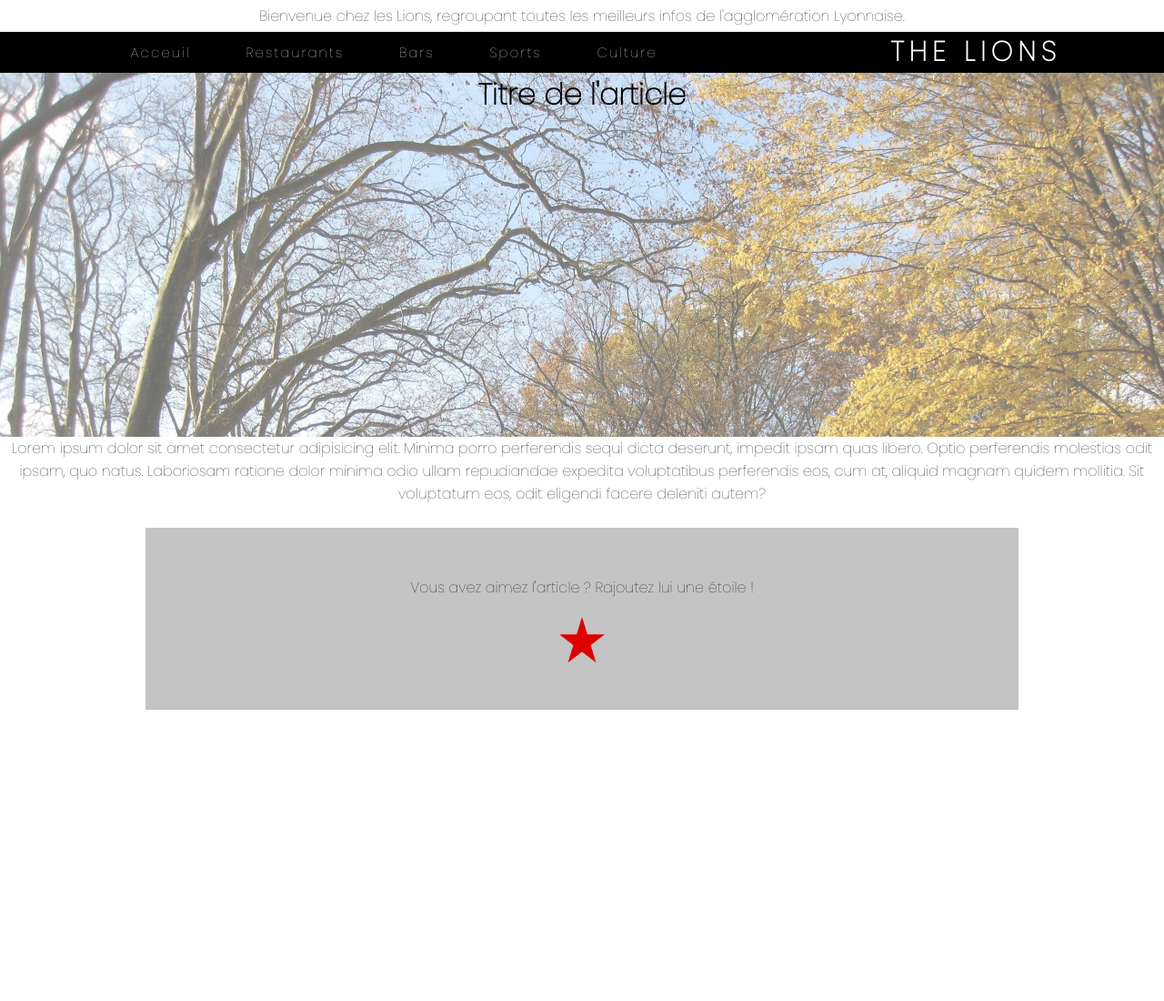
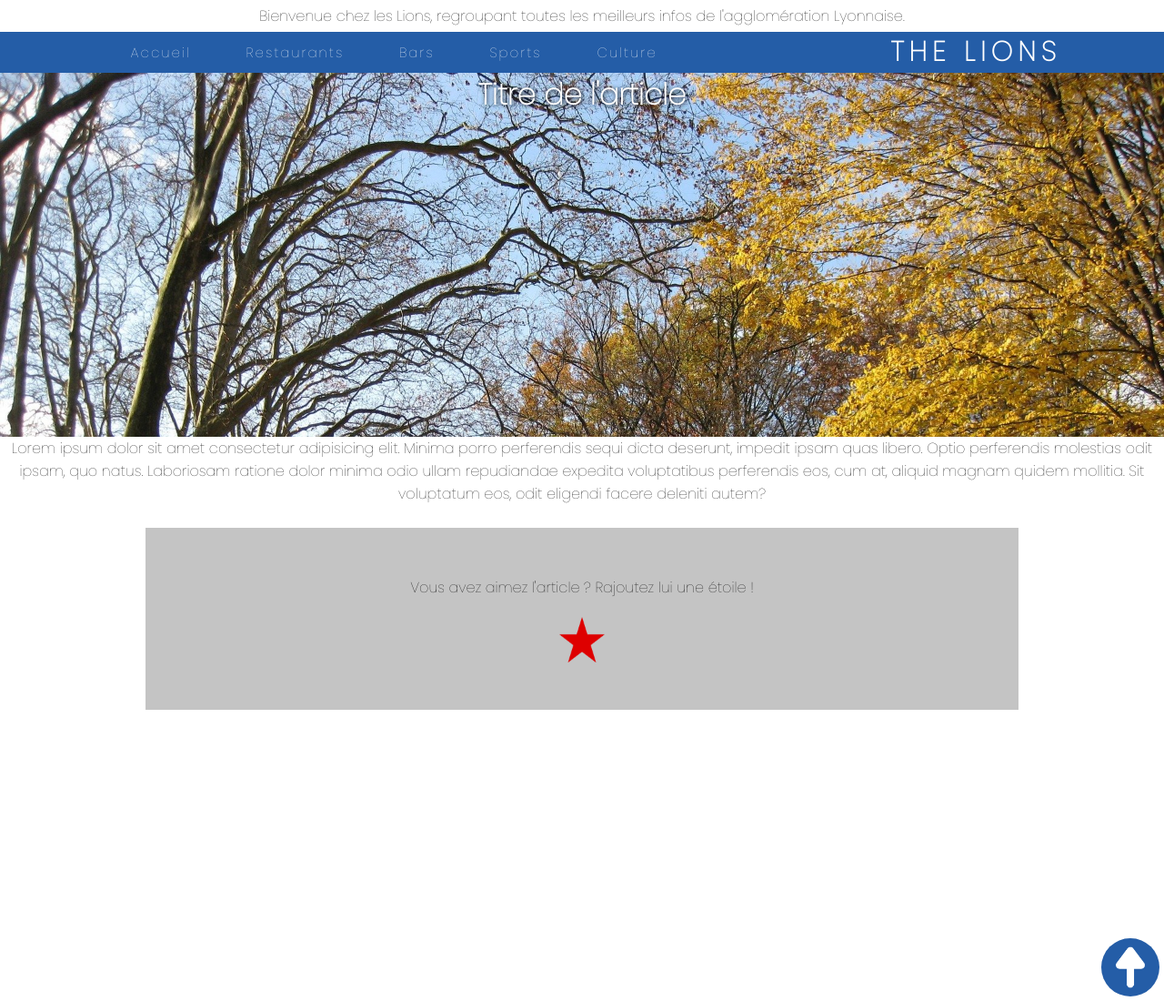
Before and after one commit to ValentinGaudin/Les-Lions, a PHP site: page /main/Article/article_default.php in a window 1280 px wide. Shown: the whole page at 91% size. Run offline with PHP 8.4, Linux system fonts and the light colour scheme.

Commit message:
Adding colors on nav, adding up-button on the different  pages, changing fonts

```diff
--- a/main/Article/article_default.php
+++ b/main/Article/article_default.php
@@ -44,4 +44,5 @@
     </div>
 
 </div>
+<section class="div-bouton-up"><div class="bouton-up"><a href="#top"><img id="bouton" src="/images/fleche-bouton-up.png" alt="up button"></a></div></section>
 </body>
--- a/main/Article/main_page_article.php
+++ b/main/Article/main_page_article.php
@@ -21,7 +21,7 @@
 
 <body>
 
-<h1 class="titrePrincipal">Restaurants à Lyon</h1>
+<h1>Restaurants à Lyon</h1>
 
 <section class="sectionArticles">
 
@@ -54,6 +54,6 @@
     </article>
 
 </section>
-<section class="div-bouton-up"><div class="bouton-up"><a href="#top"><img id="bouton" src="Images/fleche-bouton-up.png"></a></div></section>
+<section class="div-bouton-up"><div class="bouton-up"><a href="#top"><img id="bouton" src="/images/fleche-bouton-up.png" alt="up button"></a></div></section>
 </body>
 </html>
--- a/main/header.php
+++ b/main/header.php
@@ -29,7 +29,7 @@
             </div>
             <ul class="nav-links">
                 <li>
-                    <a href="/public/index.php">Acceuil</a>
+                    <a href="/public/index.php">Accueil</a>
                 </li>
                 <li>
                     <a href="/main/Article/main_page_article.php">Restaurants</a>
--- a/public/header.css
+++ b/public/header.css
@@ -8,7 +8,7 @@ nav{
     justify-content: space-around;
     align-items: center;
     flex-direction: row-reverse;
-    background-color: black;
+    background-color:#245DA7;
     color: white;
     font-family: 'Poppins', sans-serif;
 }
@@ -58,7 +58,6 @@ nav{
 
 @media screen and (max-width: 768px) {
     body {
-        background-color: lightblue;
         overflow-x: hidden;
     }
     .nav-links{
@@ -67,8 +66,8 @@ nav{
         left: 0px;
         top: 75px;
         height: 400px;
-        background-color: white;
-        color: black;
+        background-color: #245DA7;
+        color: white;
         display: flex;
         flex-direction: column;
         align-items: center;
@@ -80,10 +79,10 @@ nav{
     }
     .nav-links li{
         opacity: 100;
-        color: black;
+        color: white;
     }
     .nav-links a{
-        color: black;
+        color: white;
     }
     .burger {
         display: block;
--- a/public/index.php
+++ b/public/index.php
@@ -25,7 +25,7 @@
 
         <!-- Article dans l'index -->
 
-        <h1 class="mainTitle" > Derniers ajout des Lions.</h1>
+        <h1 class="mainTitle" > Derniers ajouts des Lions.</h1>
 
         <section class="lastArticle container" >
 
@@ -88,7 +88,7 @@
 
         <script src="/script/script.js"></script>
 
-
+        <section class="div-bouton-up"><div class="bouton-up"><a href="#top"><img id="bouton" src="/images/fleche-bouton-up.png" alt="up button"></a></div></section>
 </body>
 
 </html>
--- a/public/indexStyle.css
+++ b/public/indexStyle.css
@@ -75,3 +75,19 @@ article {
         overflow: scroll;
     }
 }
+.div-bouton-up{
+    display: flex;
+    justify-content: flex-end;
+}
+.bouton-up{
+    position: fixed;
+    bottom: 0;
+    width: 4em;
+    height: 4em;
+    border-radius: 50% 50% 50% 50%;
+    background-color: #245DA7;
+    margin: 5px;
+}
+#bouton{
+    width: 100%;
+}
--- a/public/styleArticle.css
+++ b/public/styleArticle.css
@@ -15,7 +15,6 @@
     left: 0;
     max-width: 100%;
     height: auto;
-    opacity: 0.6;
 }
 
 .article_image  {
@@ -26,9 +25,15 @@
     width: 100%;
     height: 400px;
 }
+h1 {
+    color: white;
+    font-weight: bolder;
+    text-shadow: 1px 1px 5px black;
+}
 
 .article_image h1 {
     position: relative;
+    background-position: center;
     z-index: 2;
 }
 
@@ -55,3 +60,20 @@
     width:50px;
     height:50px;
 }
+.div-bouton-up{
+    display: flex;
+    justify-content: flex-end;
+}
+
+.bouton-up{
+    position: fixed;
+    bottom: 0;
+    width: 4em;
+    height: 4em;
+    border-radius: 50% 50% 50% 50%;
+    background-color: #245DA7;
+    margin: 5px;
+}
+#bouton{
+    width: 100%;
+}
```
Also changed, not shown: public/mainPageArticle.css (+13 -12 lines).
